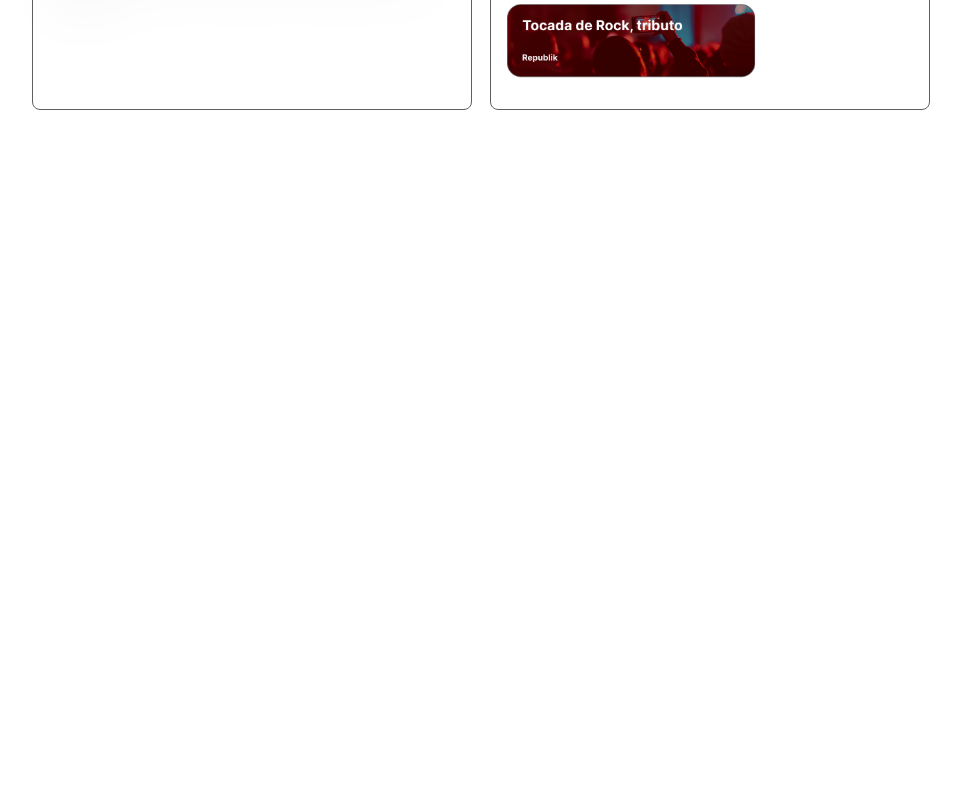
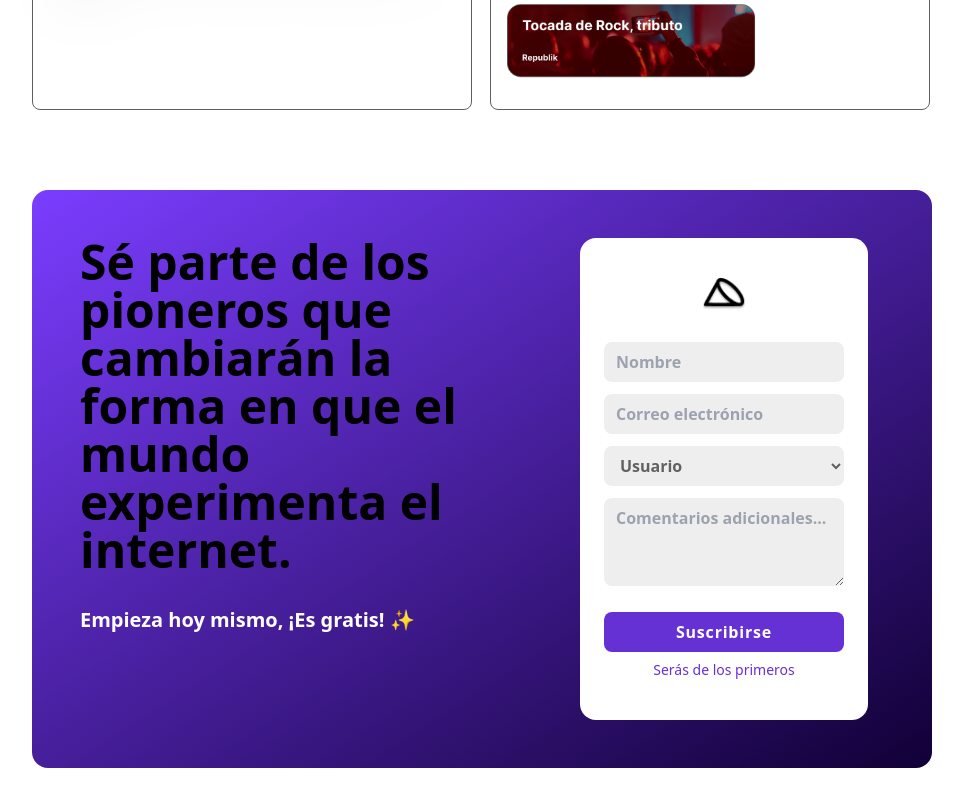
Before and after one commit to Alvarenga144/Alejandria-EarlyAccess-Landing, a React (Create React App) app: page / in a window 1280 px wide. Shown: the part 3582-4382 px from the top of the page, without its empty margins (158-1121 px from the left). Before the commit the page ends 3740 px from the top, so only its background shows below. Built offline with nearby package versions, Linux system fonts and the light colour scheme; the HTML template or start-up script is replaced by a standard one.

Commit message:
suscription form grid added

```diff
--- a/src/App.js
+++ b/src/App.js
@@ -6,6 +6,7 @@ import { Facts } from './components/Facts';
 import { SecondHero } from './components/SecondHero/index';
 import { FloatMessages } from './components/FloatMessages';
 import { NewsInformation } from './components/NewsInformation';
+import { Form } from './components/Form';
 
 function App() {
   return (
@@ -17,6 +18,7 @@ function App() {
       <SecondHero />
       <FloatMessages />
       <NewsInformation />
+      <Form />
     </div>
   );
 }
--- /dev/null
+++ b/src/components/Form.jsx
@@ -0,0 +1,47 @@
+import React from "react";
+import MainLogo from '../assets/images/mainlogo.png';
+
+const Form = () => {
+    return (
+        <div className="w-full py-8 px-4 justify-center">
+            <div class="max-w-[900px] mx-auto rounded-2xl bg-gradient-to-tl from-[#110036] to-[#7B3DFF]
+                        md:grid md:grid-rows-1 md:grid-flow-col md:gap-4 md:px-12 md:py-12
+                        sm:grid sm:grid-rows-1 sm:grid-flow-col sm:gap-4 sm:px-8 sm:py-8
+                        flex flex-col gap-4 px-4 py-8">
+
+                <div class="md:row-span-1 md:col-span-1 sm:row-span-1 sm:col-span-1">
+                    <h2 className="md:text-5xl sm:text-4xl text-3xl text-[#000000] font-bold">Sé parte de los pioneros que cambiarán la forma en que el mundo experimenta el internet.</h2>
+                    <p className="md:text-xl sm:text-md text-md font-semibold mt-8 mb-8 text-[#FFFFFF] ">Empieza hoy mismo, ¡Es gratis! ✨</p>
+                </div>
+
+                <div class="md:row-span-1 md:col-span-1 md:max-w-[320px] md:px-4
+                            sm:row-span-1 sm:col-span-1 sm:max-w-[300px] sm:px-2
+                            min-h-[400px] min-w-[280px] max-w-[340px] mx-auto">
+
+                            <form action="" className="w-full h-full mx-auto text-center justify-center bg-[#FFFFFF] rounded-2xl px-6 py-10 ">
+                                <img className="w-[44px] h-[32px] mx-auto mb-8" src={MainLogo} alt="/" />
+
+                                <input type="text" name="txtName" className="bg-[#EEEEEE] text-[#616161] rounded-lg w-full px-3 py-2 font-semibold" placeholder="Nombre" required />
+                                <input type="email" name="txtEmail" className="bg-[#EEEEEE] text-[#616161] rounded-lg w-full px-3 py-2 font-semibold mt-3" placeholder="Correo electrónico" required />
+
+                                <select name="selOptions" className="bg-[#EEEEEE] text-[#616161] rounded-lg w-full px-3 py-2 font-semibold mt-3">
+                                    <option value="Usuario">Usuario</option>
+                                    <option value="Institucion">Institucion</option>
+                                    <option value="Inversor">Inversor</option>
+                                    <option value="Empresa">Empresa</option>
+                                    <option value="Emprendedor">Emprendedor</option>
+                                    <option value="CreaContenido">Creador de contenido</option>
+                                </select>
+
+                                <textarea name="coments" id="txtComents" cols="30" rows="3" className="bg-[#EEEEEE] text-[#616161] rounded-lg w-full px-3 py-2 font-semibold mt-3" placeholder="Comentarios adicionales..."></textarea>
+                                <input type="submit" className="w-full min-h-[37px] py-2 px-3 mt-5 font-bold tracking-wider text-white rounded-lg bg-[#6631D4] hover:bg-[#411d8a] cursor-pointer" value="Suscribirse"/>
+                                <p className="text-[#6631D4] text-sm mt-2">Serás de los primeros</p>
+                            </form>
+                </div>
+            </div>
+
+        </div>
+    );
+}
+
+export { Form };
```
